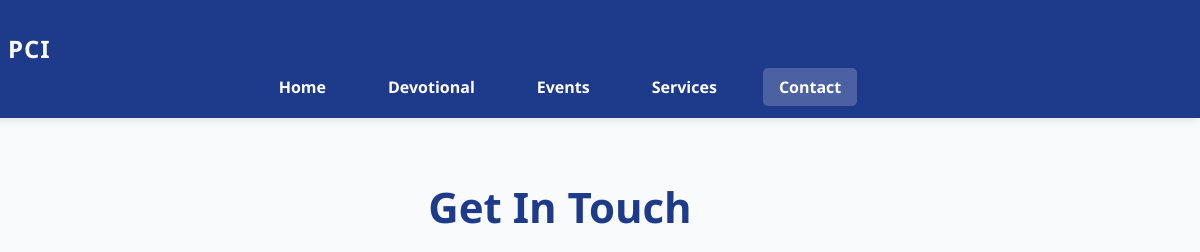
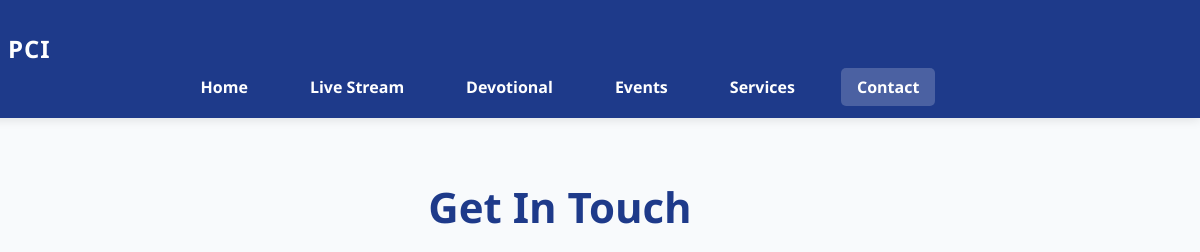
Before and after one commit to eugene234466/Prevailers-s-Chapel, a plain HTML site: page contact.html in a window 1280 px wide. Shown: the top 252 px of the page, 80-1280 px from the left. Drawn offline with Linux system fonts and the light colour scheme.

Commit message:
Revise contact.html with updated navigation and info
Updated the contact page with new navigation links and contact information.

```diff
--- a/contact.html
+++ b/contact.html
@@ -257,6 +257,7 @@
                 </a>
         <ul>
             <li><a href="home.html">Home</a></li>
+            <li><a href="livestream.html">Live Stream</a></li>
             <li><a href="devotional.html">Devotional</a></li>
             <li><a href="events.html">Events</a></li>
             <li><a href="services.html">Services</a></li>
```
